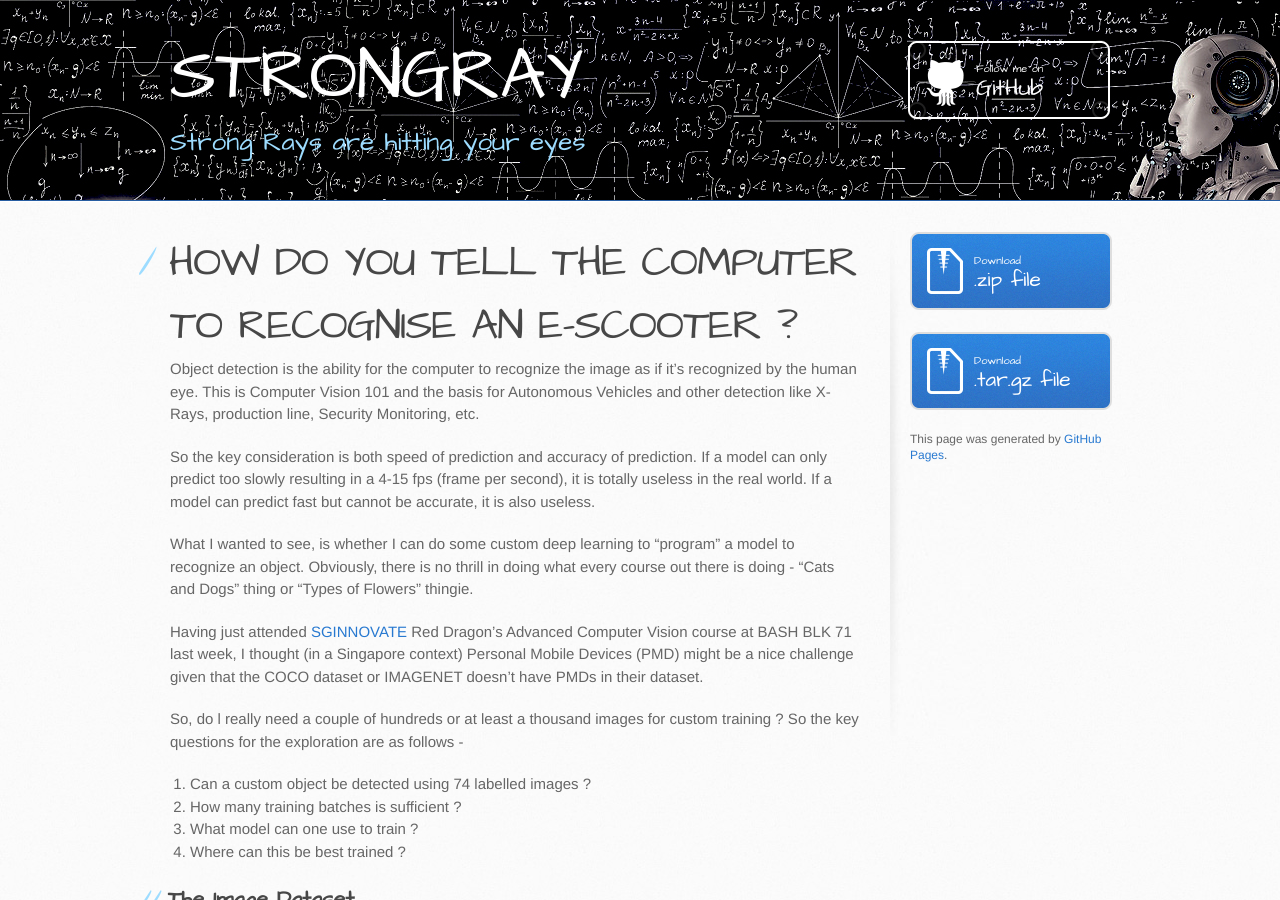
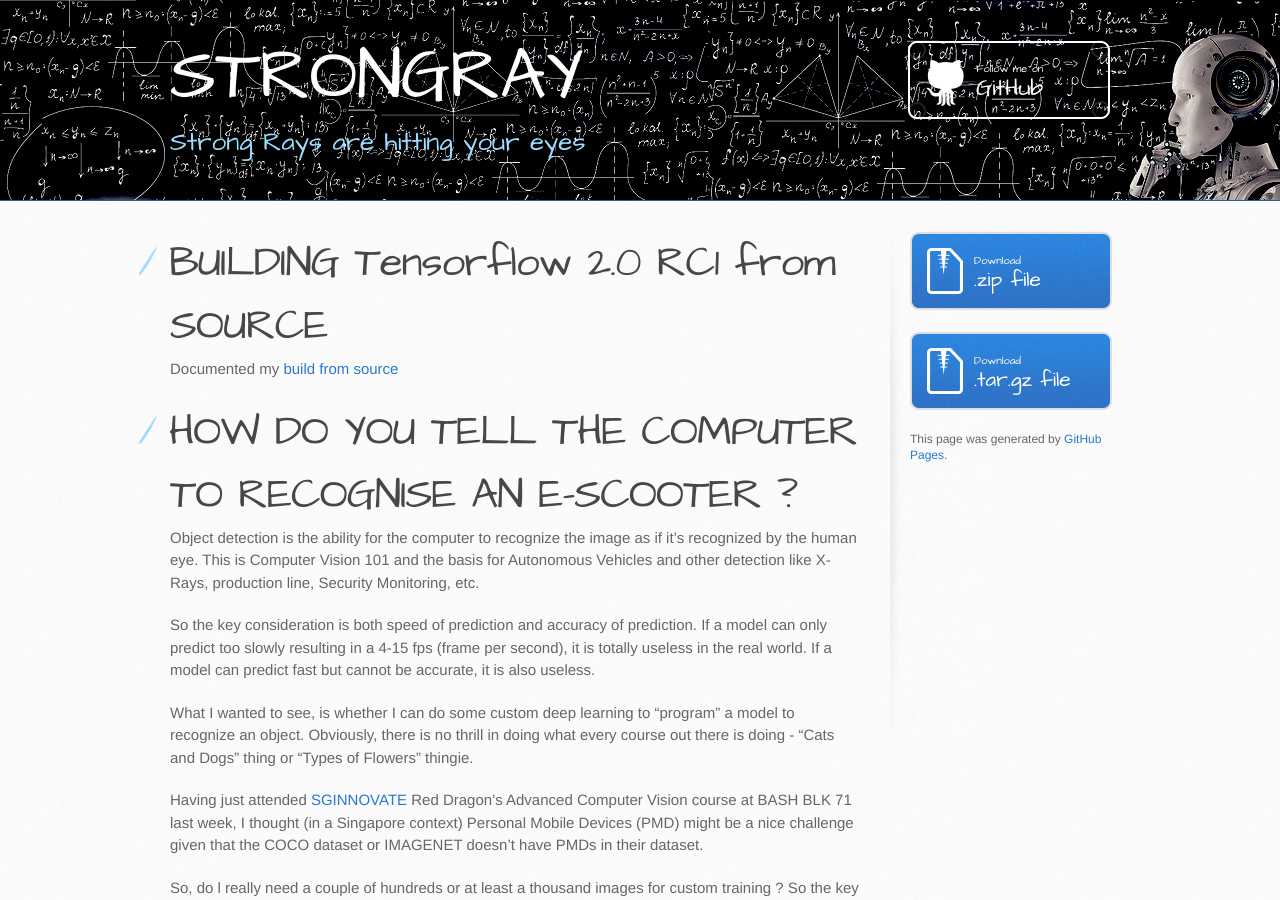
Before and after one commit to StrongRay/StrongRay.github.io, a Jekyll site: the page built from index.md, in a window 1280 px wide and 900 px high. Built offline with Jekyll 4.4.1, drawn with Linux system fonts in a browser that asks for light colours; our own code applies the rules of GitHub Pages for plain Markdown files.

Commit message:
Update index.md

```diff
--- a/index.md
+++ b/index.md
@@ -1,3 +1,7 @@
+# BUILDING Tensorflow 2.0 RC1 from SOURCE
+
+Documented my [build from source](https://github.com/StrongRay/Tensorflow2.0rc1/blob/master/README.md)
+
 # HOW DO YOU TELL THE COMPUTER TO RECOGNISE AN E-SCOOTER ?
 
 Object detection is the ability for the computer to recognize the image as if it’s recognized by the human eye.  This is Computer Vision 101 and the basis for Autonomous Vehicles and other detection like X-Rays, production line, Security Monitoring, etc.
```
